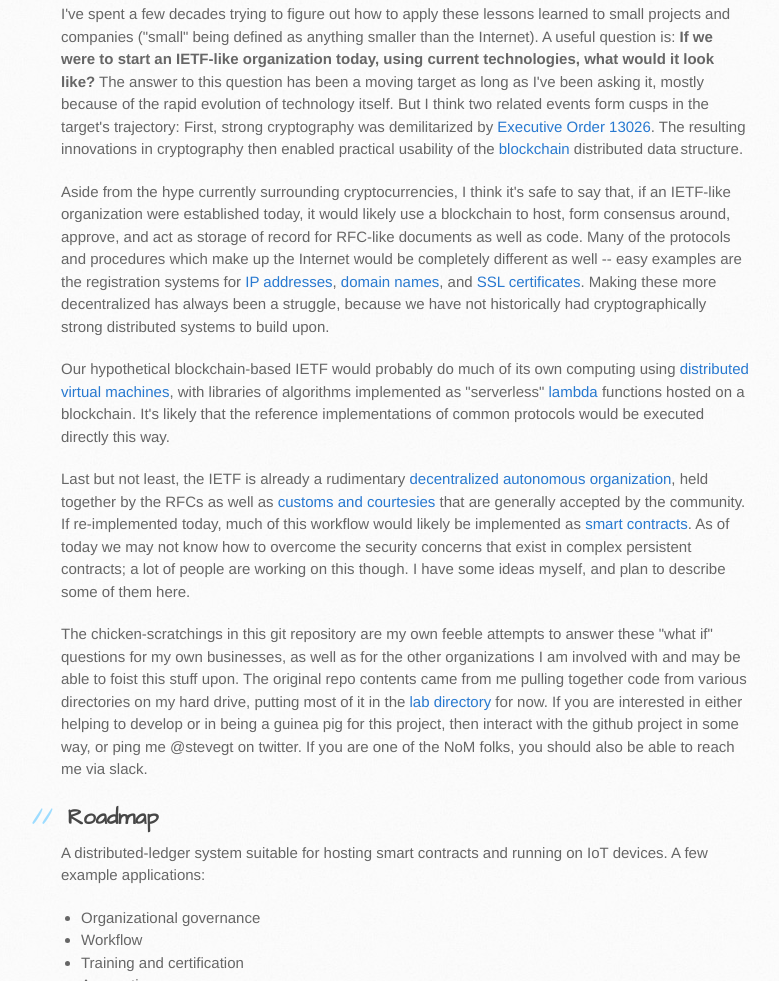
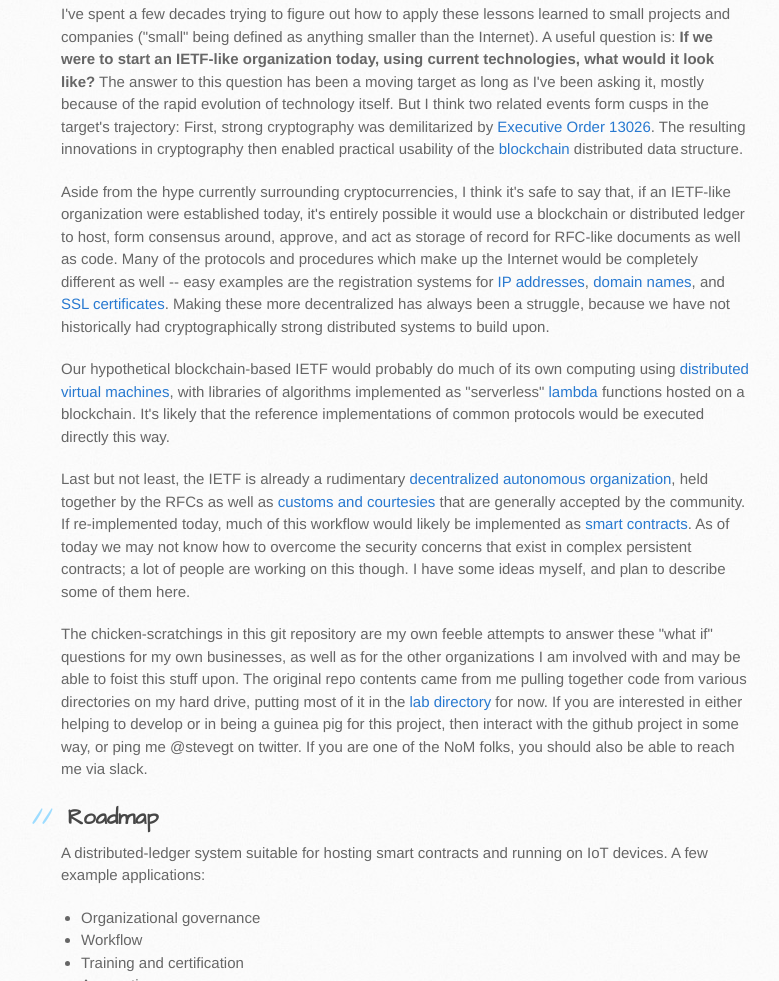
Before and after one commit to stevegt/gdo, a plain HTML site: page index.html in a window 1280 px wide. Shown: the part 849-1830 px from the top of the page, without its empty margins (109-888 px from the left). Drawn offline with Linux system fonts and the light colour scheme.

Commit message:
Update index.html

```diff
--- a/index.html
+++ b/index.html
@@ -78,7 +78,8 @@
             distributed data structure.
           <p>
             Aside from the hype currently surrounding cryptocurrencies, I think it's safe
-            to say that, if an IETF-like organization were established today, it would likely use a blockchain to host,
+            to say that, if an IETF-like organization were established today, it's entirely possible it would use a blockchain
+            or distributed ledger to host,
             form consensus around, approve, and act
             as storage of record for RFC-like documents as well as code.  Many of the protocols and procedures
             which make up the Internet would be completely different as well -- easy examples are the registration
```
